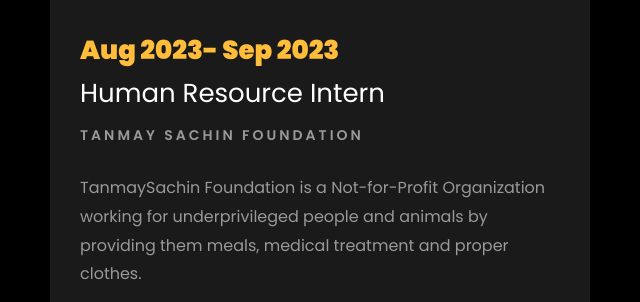
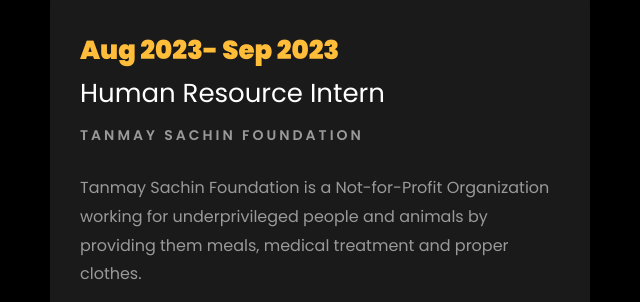
Before and after one commit to Megha18dwi/megha18dwi.github.io, a plain HTML site: page index.html in a window 1280 px wide. Shown: the part 1849-2151 px from the top of the page, 35-675 px from the left. Drawn offline with Linux system fonts and the light colour scheme; files whose address does not match are found by name.

Commit message:
Update index.html

```diff
--- a/index.html
+++ b/index.html
@@ -325,7 +325,7 @@
 						<span class="date">Aug 2023- Sep 2023</span>
 						<h2>Human Resource Intern</h2>
 						<span class="position">Tanmay Sachin Foundation</span>
-						<p class="mt-4">TanmaySachin Foundation is a Not-for-Profit Organization working for underprivileged people and animals by providing them meals, medical treatment and proper clothes.
+						<p class="mt-4">Tanmay Sachin Foundation is a Not-for-Profit Organization working for underprivileged people and animals by providing them meals, medical treatment and proper clothes.
 							<ul>
 								<li>Sourced candidates for relevant job positions.</li>
 								<li> Effectively screened resumes and corordinated interview schedules.</li>
```
